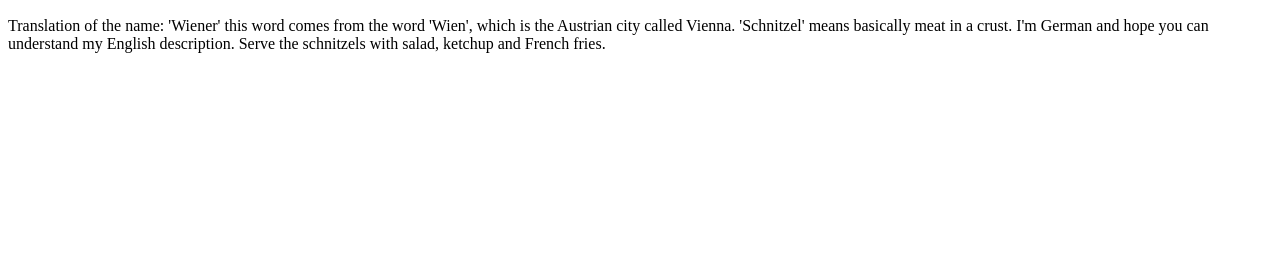
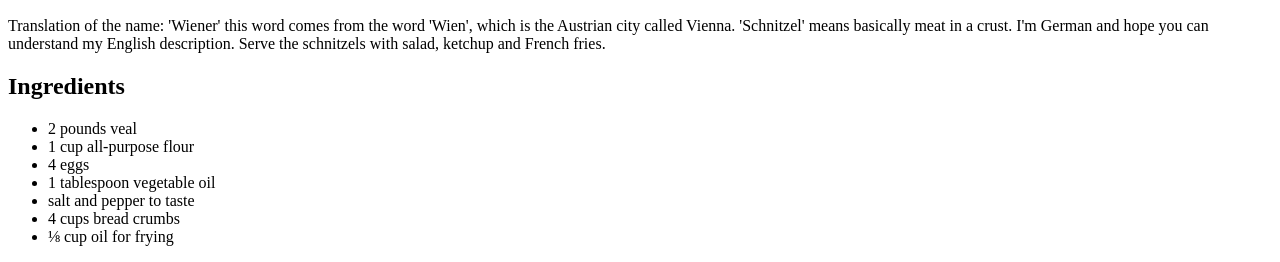
Before and after one commit to gurendev/recipes, a plain HTML site: page recipes/schnitzel.html in a window 1280 px wide. Shown: the part 910-1172 px from the top of the page. Before the commit the page ends 979 px from the top, so only its background shows below. Drawn offline with Linux system fonts and the light colour scheme.

Commit message:
Add schnitzel ingredients

```diff
--- a/recipes/schnitzel.html
+++ b/recipes/schnitzel.html
@@ -16,6 +16,16 @@
     <p>Translation of the name: 'Wiener' this word comes from the word 'Wien', which is the Austrian city called Vienna.
         'Schnitzel' means basically meat in a crust. I'm German and hope you can understand my English description.
         Serve the schnitzels with salad, ketchup and French fries.</p>
+    <h2>Ingredients</h2>
+    <ul>
+        <li>2 pounds veal</li>
+        <li>1 cup all-purpose flour</li>
+        <li>4 eggs</li>
+        <li>1 tablespoon vegetable oil</li>
+        <li>salt and pepper to taste</li>
+        <li>4 cups bread crumbs</li>
+        <li>⅛ cup oil for frying</li>
+    </ul>
 
 </body>
 
```
